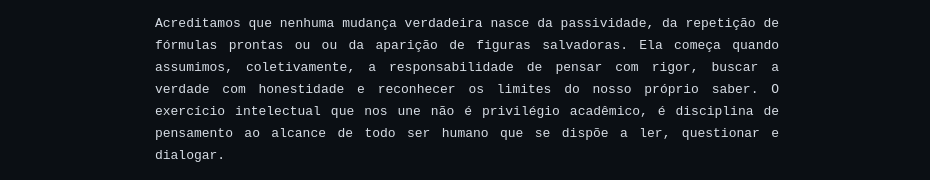
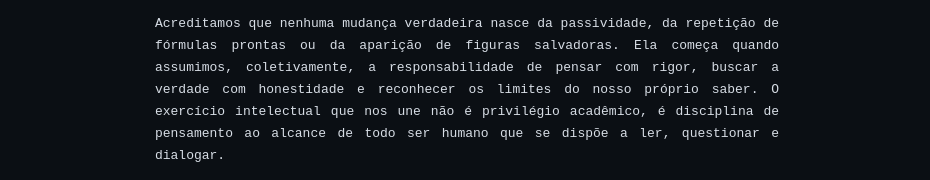
Before and after one commit to mipb-br/manifesto, a plain HTML site: page index.html in a window 1280 px wide. Shown: the part 250-430 px from the top of the page, without its empty margins (173-1103 px from the left). Drawn offline with Linux system fonts and the light colour scheme.

Commit message:
Update index.html

```diff
--- a/index.html
+++ b/index.html
@@ -89,7 +89,7 @@
             <section>
                 <h2>Nosso Propósito</h2>
                 <p>Somos um movimento intelectual popular. Nascemos do povo e para o povo, com um propósito simples e urgente: pensar juntos, com seriedade e com coragem, sobre a realidade em que vivemos e sobre os caminhos possíveis para transformá-la.</p>
-                <p>Acreditamos que nenhuma mudança verdadeira nasce da passividade, da repetição de fórmulas prontas ou ou da aparição de figuras salvadoras. Ela começa quando assumimos, coletivamente, a responsabilidade de pensar com rigor, buscar a verdade com honestidade e reconhecer os limites do nosso próprio saber. O exercício intelectual que nos une não é privilégio acadêmico, é disciplina de pensamento ao alcance de todo ser humano que se dispõe a ler, questionar e dialogar.</p>
+                <p>Acreditamos que nenhuma mudança verdadeira nasce da passividade, da repetição de fórmulas prontas ou da aparição de figuras salvadoras. Ela começa quando assumimos, coletivamente, a responsabilidade de pensar com rigor, buscar a verdade com honestidade e reconhecer os limites do nosso próprio saber. O exercício intelectual que nos une não é privilégio acadêmico, é disciplina de pensamento ao alcance de todo ser humano que se dispõe a ler, questionar e dialogar.</p>
                 <p>Incentivamos os brasileiros a se munirem de conhecimento, porque o conhecimento é uma das formas mais concretas de liberdade. Em uma sociedade em que a educação é frequentemente precarizada e sabotada, cabe a nós retomá-la como instrumento de emancipação e consciência crítica.</p>
                 <p>Não nos definimos pela oposição a ninguém, mas pela adesão a ideias. Somos unificadores. A polarização política implantada na sociedade serve apenas para dividir o povo e impedi-lo de enxergar a sua própria realidade objetiva. Nós nos reconhecemos não por bandeiras, slogans ou símbolos, mas pelas ideias que compartilhamos e pela força coletiva que nasce desse encontro. Somos um conceito, e agimos na realidade mediados pelos nossos princípios em comum.</p>
             </section>
```
